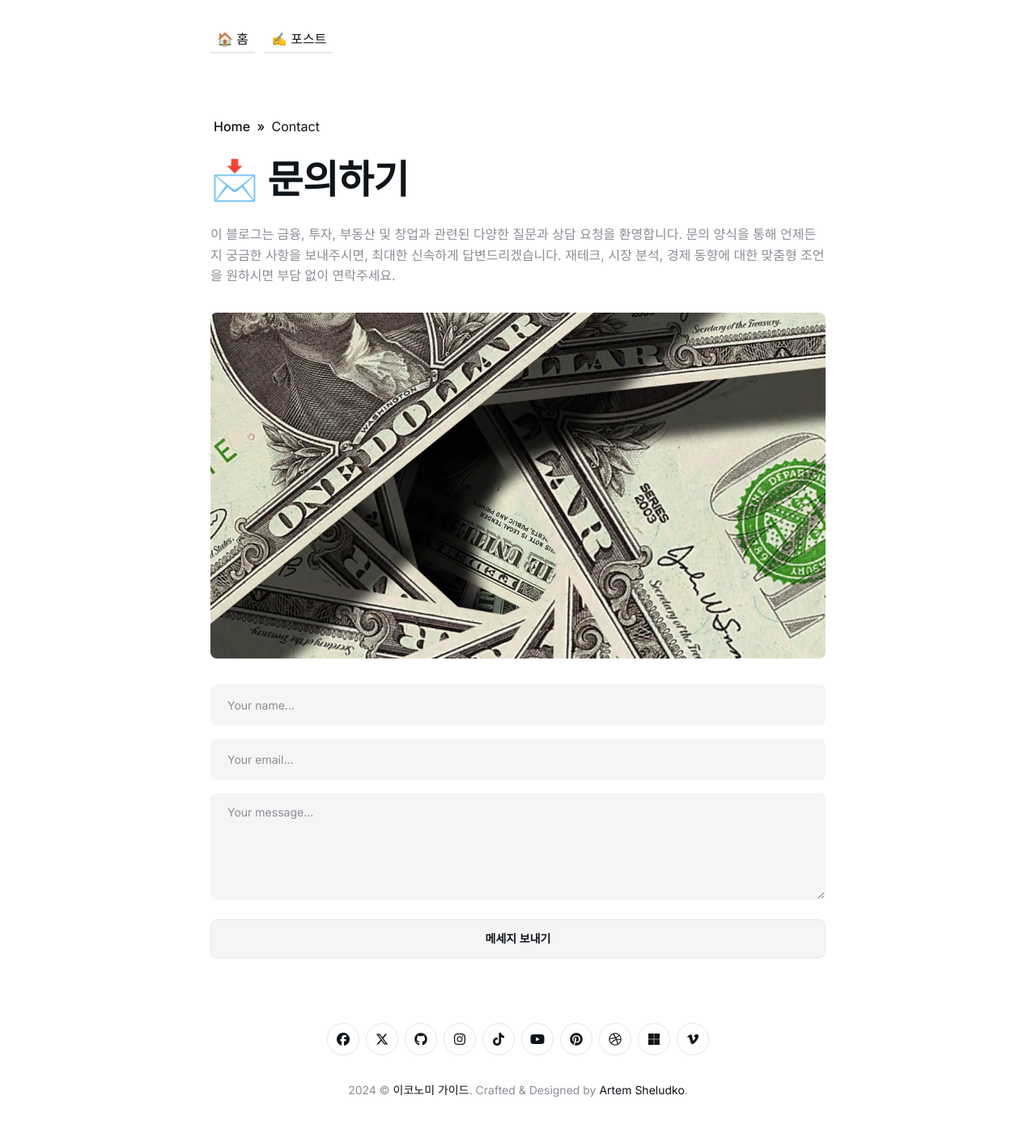
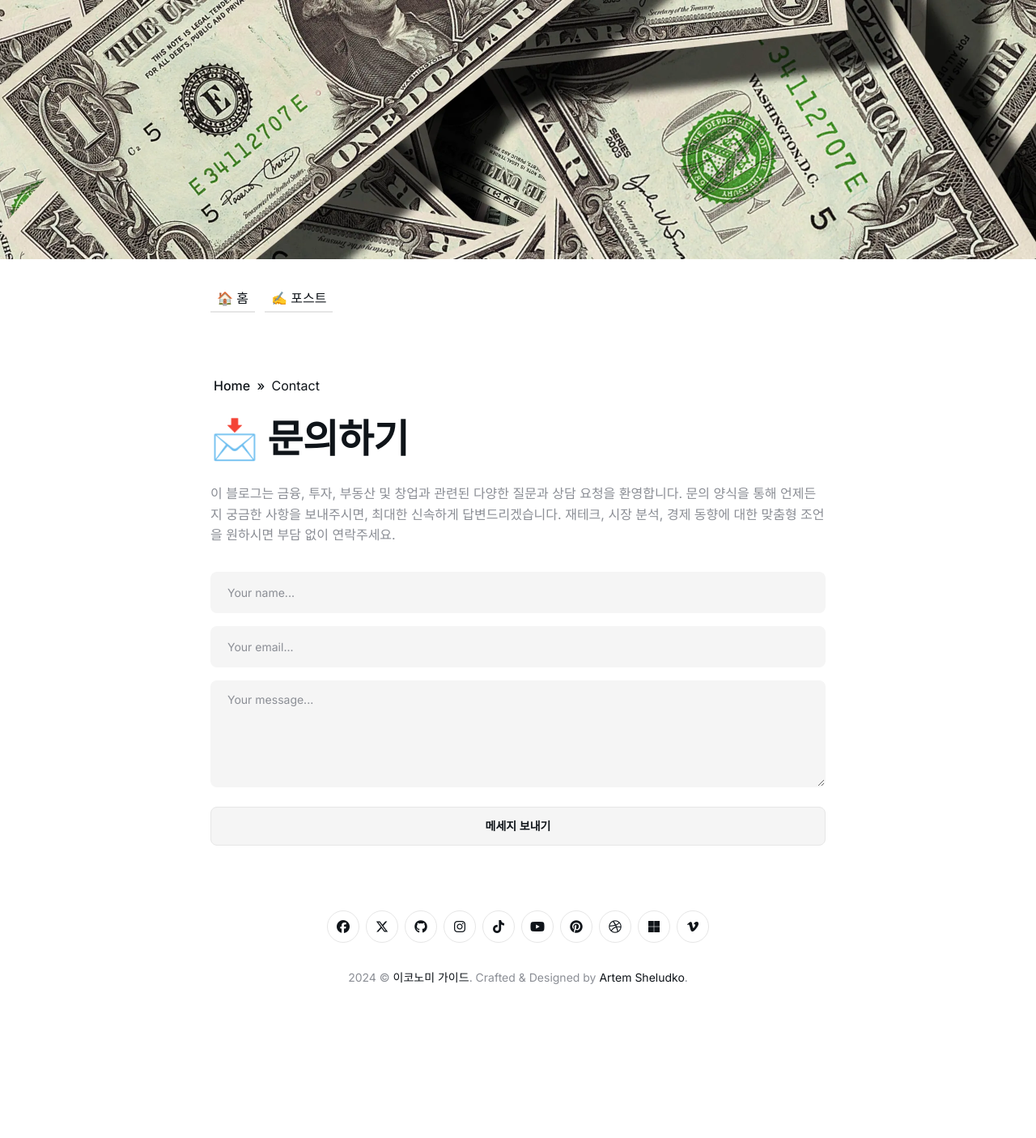
Before and after one commit to meta-blog/economy.guide, a Jekyll site: the page built from _pages/contact.html, in a window 1280 px wide. Shown: the whole page at 81% size. Built offline with Jekyll 4.4.1, drawn with Linux system fonts in a browser that asks for light colours; after the commit the page ends 1266 px from its top, so only the background shows below that.

Commit message:
Update contact.html

```diff
--- a/_pages/contact.html
+++ b/_pages/contact.html
@@ -2,8 +2,8 @@
 layout: default
 title: 📩 문의하기
 permalink: /contact/
-image: 'images/economy.guide_Banner.webp'
-page_cover:
+image:
+page_cover: 'images/economy.guide_Banner.webp'
 ---
 
 <!-- begin page -->
```
